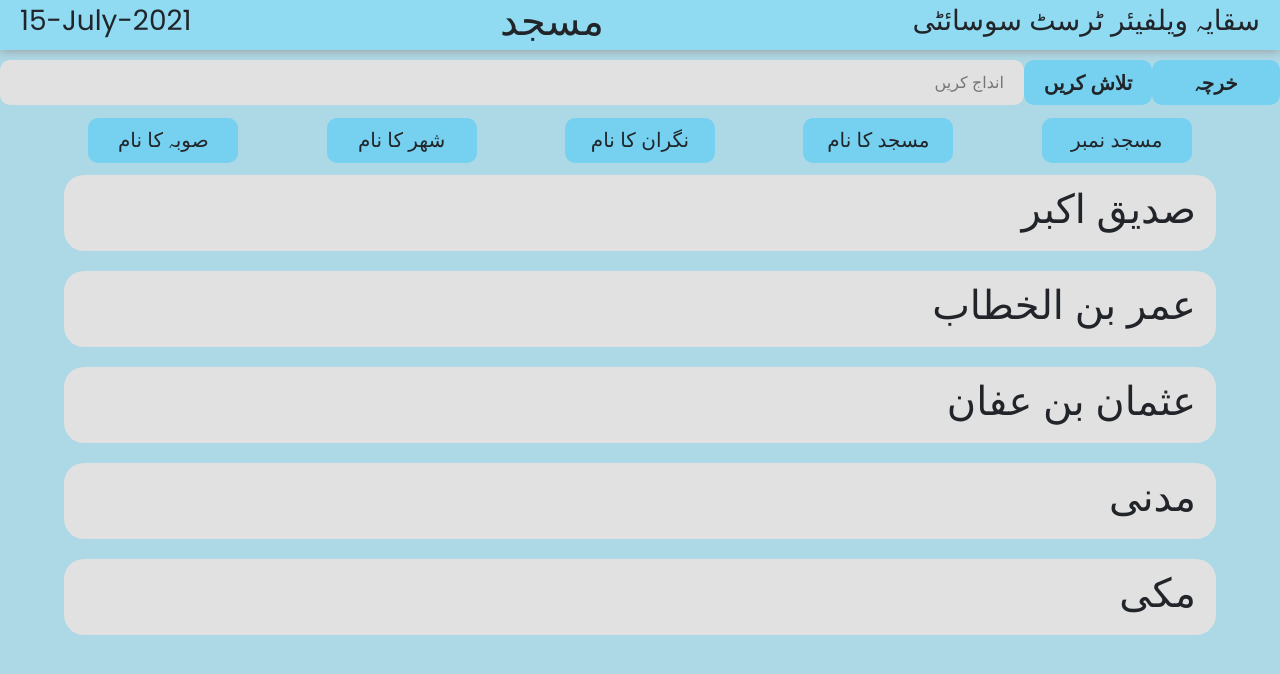
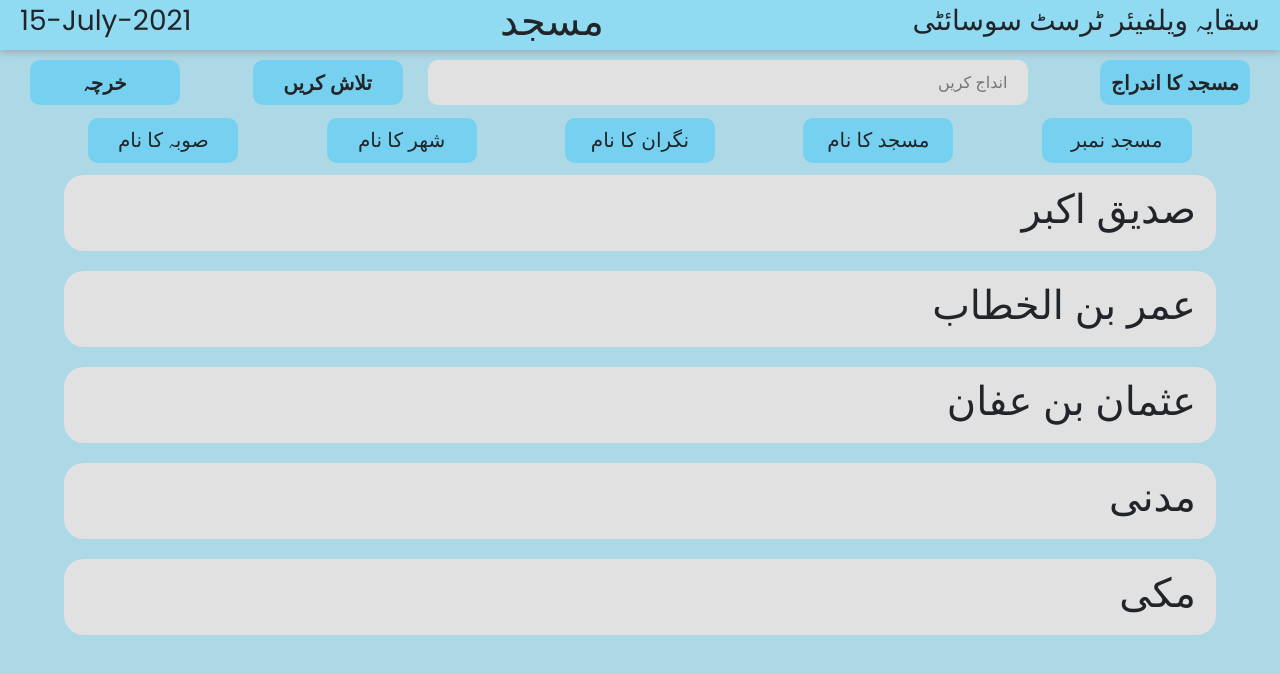
Before and after one commit to khalid129/Saqaya_Welfare, a React (Create React App) app: page /masjid in a window 1280 px wide. Shown: the top 674 px of the page. Built offline with nearby package versions, Linux system fonts and the light colour scheme.

Commit message:
Masjid button commit

```diff
--- a/src/components/Masjid.jsx
+++ b/src/components/Masjid.jsx
@@ -70,18 +70,22 @@ const Masjid = () => {
     <div className="main_div">
       <Header name="مسجد" />
         <div className="input_box">
+        <div className="button expense" onClick={toggleModal}>
+          خرچہ
+        </div>
+
         <div className="search_box">
+        <div className="button" onClick={() => updateInput(state, button)}>
+          تلاش کریں
+        </div>
           <input
             type="text"
             placeholder="انداج کریں"
             onChange={(e) => setstate(e.target.value)}
           />
         </div>
-        <div className="button" onClick={() => updateInput(state, button)}>
-          تلاش کریں
-        </div>
         <div className="button expense" onClick={toggleModal}>
-          خرچہ
+          مسجد کا اندراج
         </div>
       </div>
       <div className="category_type">
@@ -293,7 +297,6 @@ const Masjid = () => {
               <div className="filter_Masjid_name" key={data.name}>
                 <h1>{data.name}</h1>
               </div>
-
             );
           }
           return null;
--- a/src/css/masjid.css
+++ b/src/css/masjid.css
@@ -29,12 +29,17 @@
     align-items: center;
 }
 
-.input_box .search_box{
+/* .input_box .search_box{
     width: 1200px;
+} */
+.search_box{
+    width: 800px;
+    display: flex;
+    justify-content: space-around;
 }
 
 .search_box input{
-    width: 100%;
+    width: 600px;
     height: 100%;
     border: none;
     font-size: 16px;
```
Lines whose indentation alone changed are shown as unchanged.
